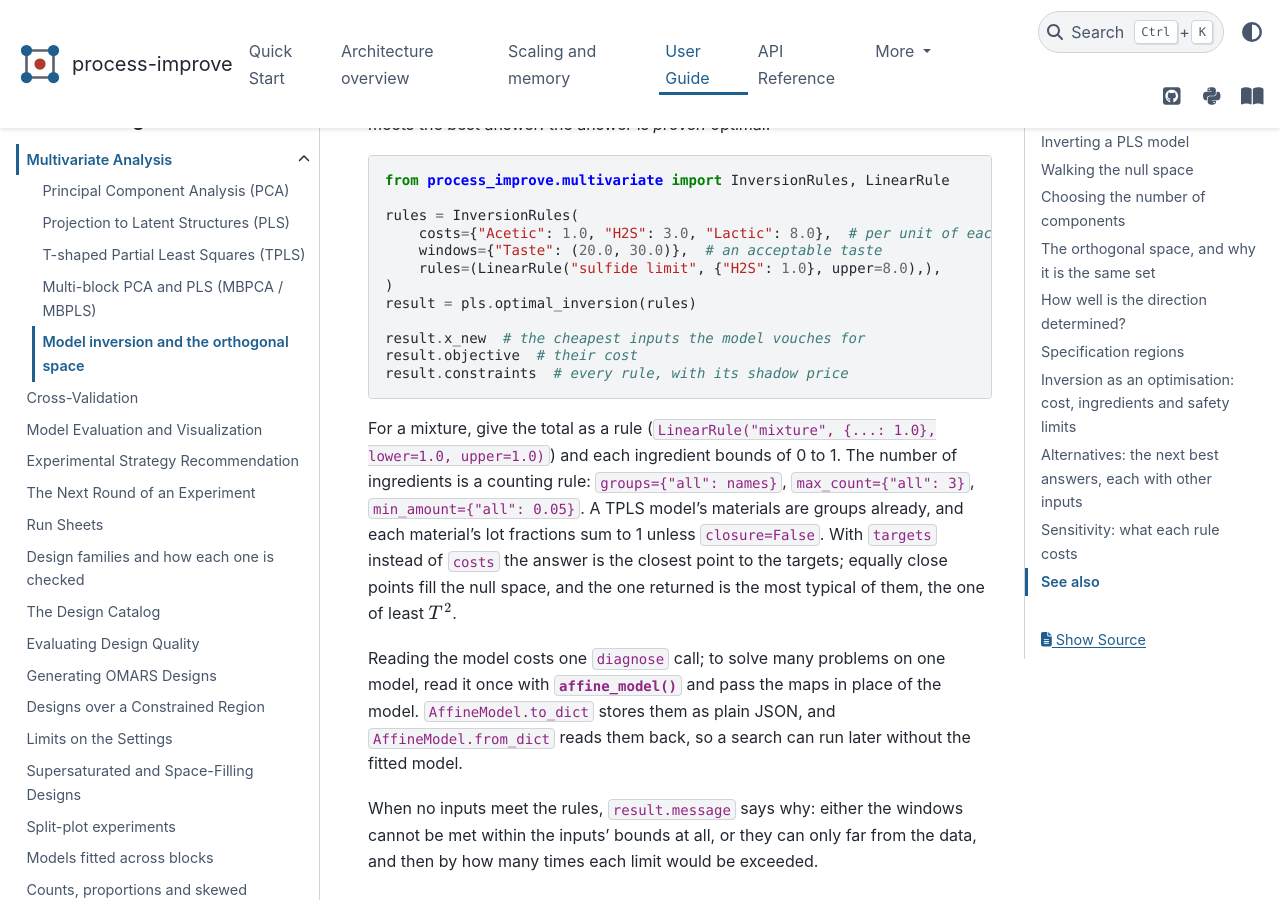
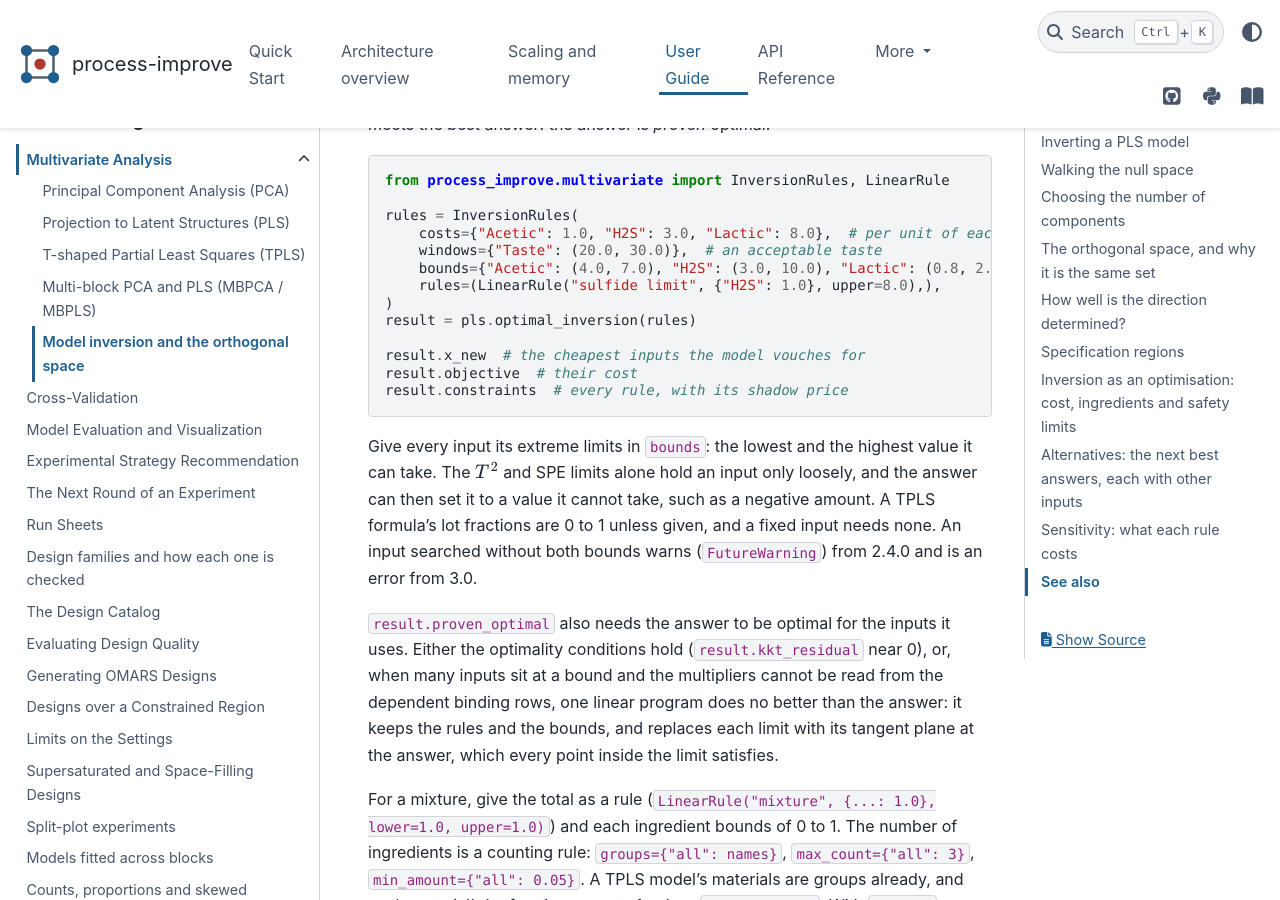
Before and after one commit to kgdunn/process-improve, a Sphinx documentation site: the page built from docs/user_guide/model_inversion.rst, in a window 1280 px wide and 900 px high, scrolled down 4828 px. Built offline with Sphinx 7.4.7 and the PyData theme 0.15.4, drawn with Linux system fonts in a browser that asks for light colours.

Commit message:
Document each input's extreme limits and the proof; changelog fragments
Co-Authored-By: Claude Opus 5.5 <noreply@anthropic.com>
Claude-Session: https://claude.ai/code/session_01S4nNrNQybBmfRdnyZMNivG

```diff
--- a/docs/user_guide/model_inversion.rst
+++ b/docs/user_guide/model_inversion.rst
@@ -228,6 +228,7 @@ master's bound meets the best answer: the answer is *proven* optimal.
     rules = InversionRules(
         costs={"Acetic": 1.0, "H2S": 3.0, "Lactic": 8.0},  # per unit of each input
         windows={"Taste": (20.0, 30.0)},  # an acceptable taste
+        bounds={"Acetic": (4.0, 7.0), "H2S": (3.0, 10.0), "Lactic": (0.8, 2.1)},  # the values each can take
         rules=(LinearRule("sulfide limit", {"H2S": 1.0}, upper=8.0),),
     )
     result = pls.optimal_inversion(rules)
@@ -235,6 +236,20 @@ master's bound meets the best answer: the answer is *proven* optimal.
     result.x_new  # the cheapest inputs the model vouches for
     result.objective  # their cost
     result.constraints  # every rule, with its shadow price
+
+Give every input its extreme limits in ``bounds``: the lowest and the highest
+value it can take. The :math:`T^2` and SPE limits alone hold an input only
+loosely, and the answer can then set it to a value it cannot take, such as a
+negative amount. A TPLS formula's lot fractions are 0 to 1 unless given, and a
+fixed input needs none. An input searched without both bounds warns
+(``FutureWarning``) from 2.4.0 and is an error from 3.0.
+
+``result.proven_optimal`` also needs the answer to be optimal for the inputs it
+uses. Either the optimality conditions hold (``result.kkt_residual`` near 0),
+or, when many inputs sit at a bound and the multipliers cannot be read from the
+dependent binding rows, one linear program does no better than the answer: it
+keeps the rules and the bounds, and replaces each limit with its tangent plane
+at the answer, which every point inside the limit satisfies.
 
 For a mixture, give the total as a rule (``LinearRule("mixture", {...: 1.0},
 lower=1.0, upper=1.0)``) and each ingredient bounds of 0 to 1. The number of
```
Also changed, not shown: changelog.d/2026-11-03-inversion-bounds.deprecated.md (added, +5 -0 lines), changelog.d/2026-11-03-inversion-proven-optimal.fixed.md (added, +9 -0 lines).
